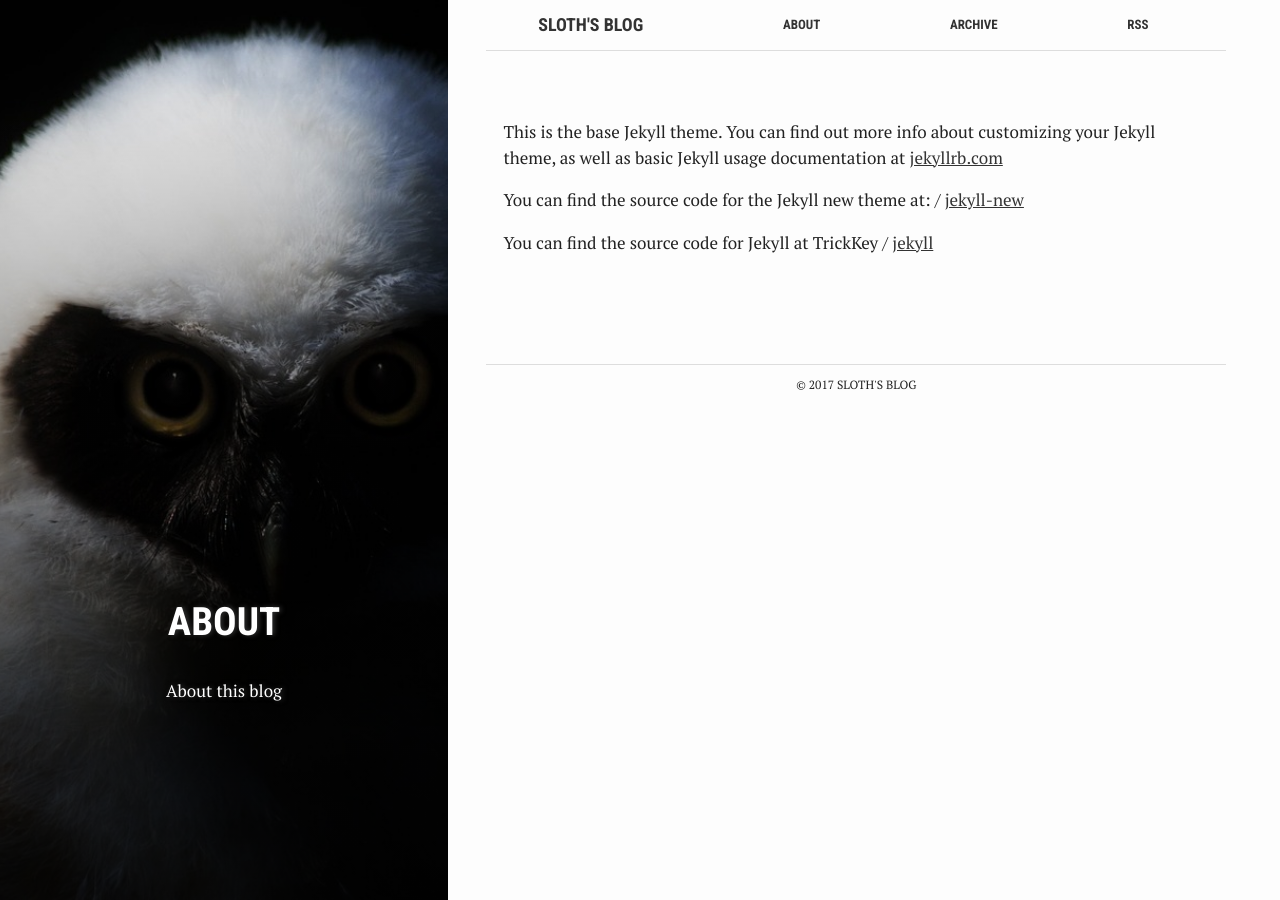
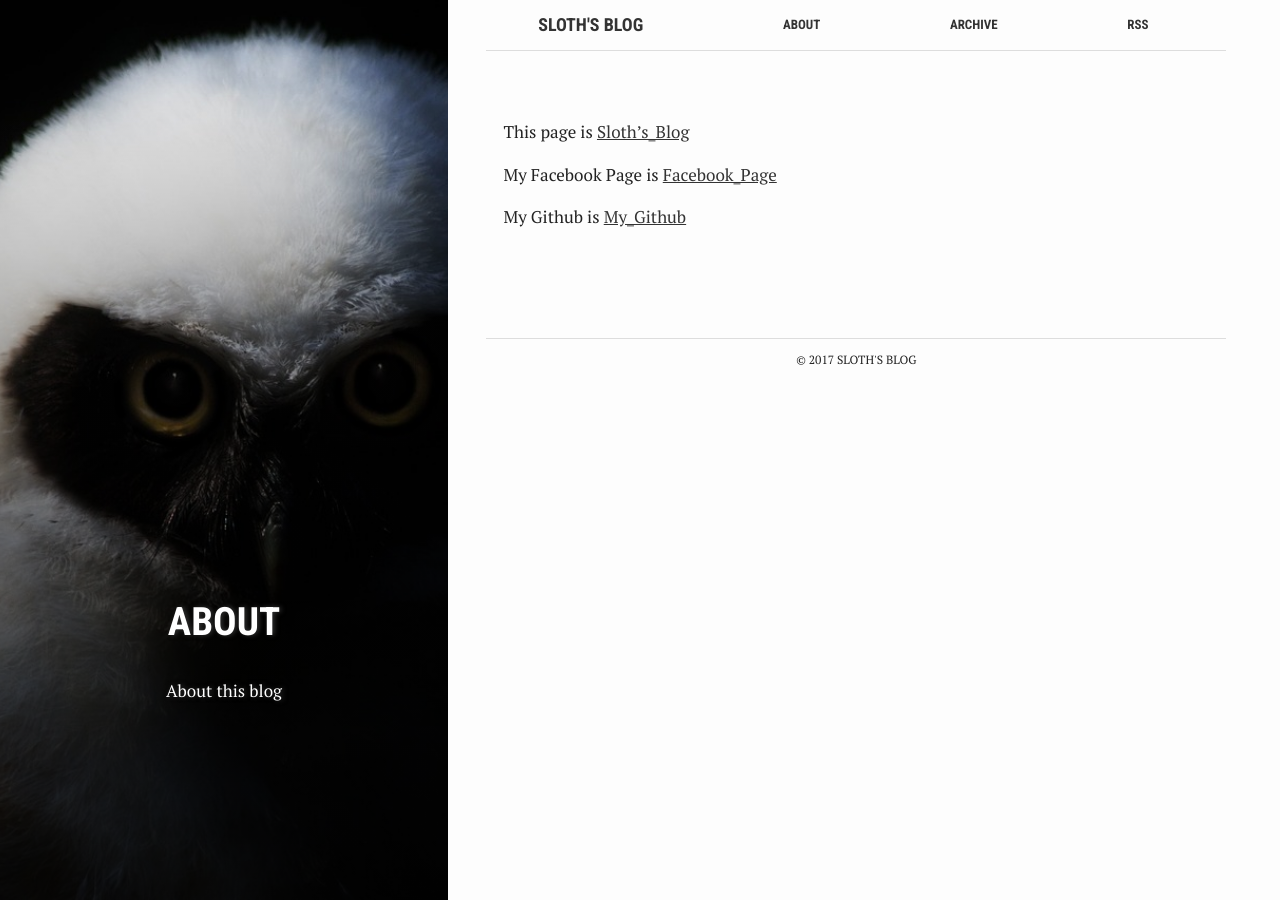
Before and after one commit to TrickKey/TrickKey.github.io, a Jekyll site: the page built from about.md, in a window 1280 px wide. Built offline with Jekyll 4.4.1, drawn with Linux system fonts in a browser that asks for light colours.

Commit message:
Commit One

```diff
--- a/about.md
+++ b/about.md
@@ -8,12 +8,8 @@ summary: "About this blog"
 active: about
 ---
 
-This is the base Jekyll theme. You can find out more info about customizing your Jekyll theme, as well as basic Jekyll usage documentation at [jekyllrb.com](http://jekyllrb.com/)
+This page is [Sloth's_Blog](https://trickkey.github.io/)
 
-You can find the source code for the Jekyll new theme at:
-{{site.twitter_username}} /
-[jekyll-new](https://github.com/jglovier/jekyll-new)
+My Facebook Page is [Facebook_Page](https://www.facebook.com/Sologer.Rootix)
 
-You can find the source code for Jekyll at
-{{site.github_username}} /
-[jekyll](https://github.com/jekyll/jekyll)
+My Github is [My_Github](https://github.com/TrickKey)
--- a/index.html
+++ b/index.html
@@ -1,7 +1,7 @@
 ---
 bg: "rails.jpg"
 layout: default
-crawlertitle: "Jekyll blog"
+crawlertitle: "Sloth's blog"
 title: "Sloth's Blog"
 summary: "main page"
 ---
```
Also changed, not shown: archive.md (+1 -1 lines), README.md.
